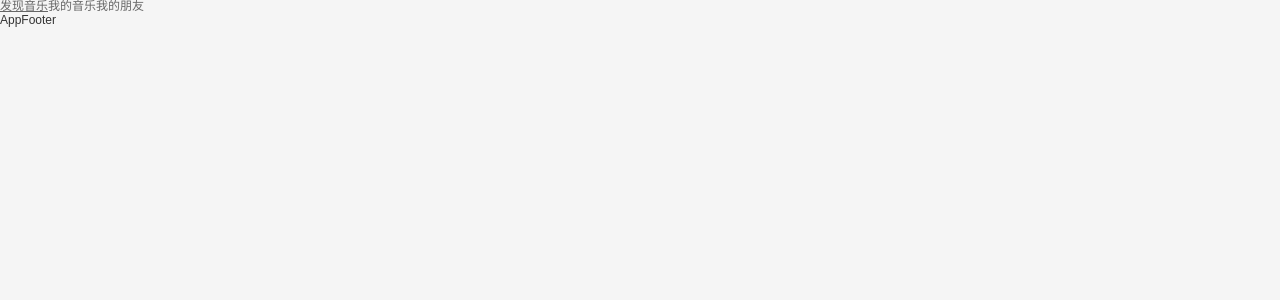
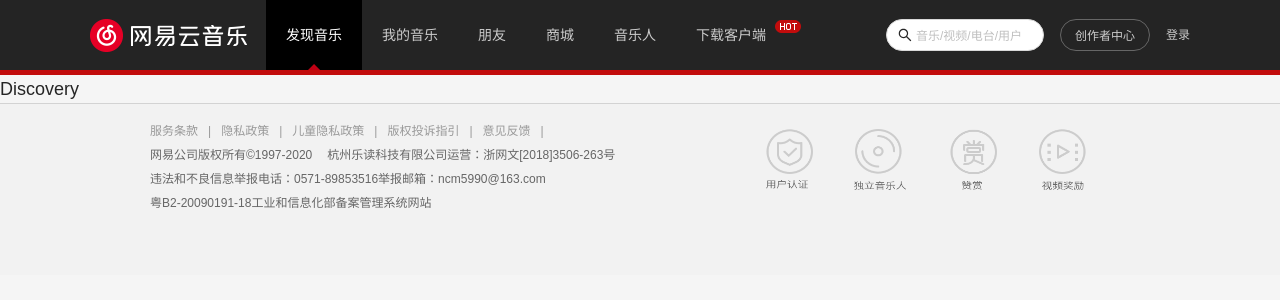
Before and after one commit to Linosau/react-music, a React (Create React App) app: page /#/discovery in a window 1280 px wide. Shown: the top 300 px of the page. Built offline with nearby package versions, Linux system fonts and the light colour scheme.

Commit message:
feat: complete header & footer components

```diff
--- /dev/null
+++ b/src/api/local-data.js
@@ -0,0 +1,64 @@
+export const headerLinks = [
+  {
+    title: '发现音乐',
+    link: '/discovery'
+  },
+  {
+    title: '我的音乐',
+    link: '/mine'
+  },
+  {
+    title: '朋友',
+    link: '/friends'
+  },
+  {
+    title: '商城',
+    link: 'https://music.163.com/store/product'
+  },
+  {
+    title: '音乐人',
+    link: 'https://music.163.com/nmusician/web/index#/'
+  },
+  {
+    title: '下载客户端',
+    link: 'https://music.163.com/#/download'
+  }
+]
+
+export const footerLinks = [
+  {
+    title: "服务条款",
+    link: "https://st.music.163.com/official-terms/service"
+  },
+  {
+    title: "隐私政策",
+    link: "https://st.music.163.com/official-terms/privacy"
+  },
+  {
+    title: "儿童隐私政策",
+    link: "https://st.music.163.com/official-terms/children"
+  },
+  {
+    title: "版权投诉指引",
+    link: "https://music.163.com/st/staticdeal/complaints.html"
+  },
+  {
+    title: "意见反馈",
+    link: "#"
+  }
+]
+
+export const footerImages = [
+  {
+    link: "https://music.163.com/st/userbasic#/auth"
+  },
+  {
+    link: "https://music.163.com/recruit"
+  },
+  {
+    link: "https://music.163.com/web/reward"
+  },
+  {
+    link: "https://music.163.com/uservideo#/plan"
+  }
+]
--- a/src/assets/css/base.css
+++ b/src/assets/css/base.css
@@ -1,5 +1,6 @@
 /* @import '~antd/dist/antd.css'; */
 @import "~normalize.css";
+@import '~antd/dist/antd.css';
 
 /* 样式的重置 */
 body, html, h1, h2, h3, h4, h5, h6, ul, ol, li, dl, dt, dd, header, menu, section, p, input, td, th, ins {
--- a/src/components/app-footer/index.js
+++ b/src/components/app-footer/index.js
@@ -1,9 +1,58 @@
-import React, { memo } from 'react'
+import React, { memo, Fragment } from 'react'
+import { footerLinks, footerImages } from '@/api/local-data'
+import { AppFooterWrapper, FooterLeft, FooterRight } from './style'
 
 export default memo(function AppFooter() {
   return (
-    <div>
-    AppFooter
-    </div>
+    <AppFooterWrapper>
+      <div className="content wrap-v2">
+        <FooterLeft className="left">
+          <div className="link">
+            {
+              footerLinks.map(item => {
+                return (
+                  <Fragment key={item.title}>
+                    <a href={item.link} target="_blank" rel="noopener noreferrer">{item.title}</a>
+                    <span className="line">|</span>
+                  </Fragment>
+                )
+              })
+            }
+          </div>
+          <div className="copyright">
+            <span>网易公司版权所有©1997-2020</span>
+            <span>
+              杭州乐读科技有限公司运营：
+              <a href="https://p1.music.126.net/Mos9LTpl6kYt6YTutA6gjg==/109951164248627501.png" rel="noopener noreferrer" target="_blank">浙网文[2018]3506-263号</a>
+            </span>
+          </div>
+          <div className="report">
+            <span>违法和不良信息举报电话：0571-89853516</span>
+            <span>
+              举报邮箱：
+              <a href="mailto:ncm5990@163.com" target="_blank" rel="noopener noreferrer">ncm5990@163.com</a>
+            </span>
+          </div>
+          <div className="info">
+            <span>粤B2-20090191-18</span>
+            <a href="http://www.beian.miit.gov.cn/publish/query/indexFirst.action" rel="noopener noreferrer" target="_blank">
+              工业和信息化部备案管理系统网站
+            </a>
+          </div>
+        </FooterLeft>
+        <FooterRight>
+          {
+            footerImages.map((item, index) => {
+              return (
+                <li key={item.link} className="item">
+                  <a className="link" href={item.link} rel="noopener noreferrer" target="_blank"> </a>
+                  <span className="title">{item.title}</span>
+                </li>
+              )
+            })
+          }
+        </FooterRight>
+      </div>
+    </AppFooterWrapper>
   )
 })
--- /dev/null
+++ b/src/components/app-footer/style.js
@@ -0,0 +1,89 @@
+import styled from 'styled-components'
+
+export const AppFooterWrapper = styled.div`
+  height: 172px;
+  color: #666;
+  border-top: 1px solid #d3d3d3;
+  background-color: #f2f2f2;
+
+  .content {
+    display: flex;
+    justify-content: space-between;
+    align-items: center;
+  }
+`
+
+export const FooterLeft = styled.div`
+  line-height: 24px;
+  padding-top: 15px;
+
+  .link {
+    a {
+      color: #999;
+    }
+    .line {
+      color: #999;
+      margin: 0 10px;
+    }
+  }
+
+  .copyright {
+    span {
+      margin-right: 15px;
+    }
+  }
+`
+
+export const FooterRight = styled.div`
+  display: flex;
+
+  .item {
+    display: flex;
+    flex-direction: column;
+    align-items: center;
+    margin-right: 40px;
+    .link {
+      display: block;
+      width: 50px;
+      height: 45px;
+      background-image: url(${require("@/assets/img/sprite_footer_02.png")});
+      background-size: 110px 450px;
+    }
+    :nth-child(1) .link {
+      background-position: -60px -101px;
+    }
+    :nth-child(2) .link {
+      background-position: 0 0;
+    }
+    :nth-child(3) .link {
+      background-position: -60px -50px;
+    }
+    :nth-child(4) .link {
+      background-position: 0 -101px;
+    }
+
+    .title {
+      margin-top: 5px;
+      display: block;
+      width: 52px;
+      height: 10px;
+      background-image: url(${require("@/assets/img/sprite_footer_01.png")});
+      background-size: 180px 100px;
+    }
+    :nth-child(1) .title {
+      background-position: -1px -90px;
+    }
+    :nth-child(2) .title {
+      background-position: 0 0;
+      margin-top: 7px;
+    }
+    :nth-child(3) .title {
+      background-position: 0 -54px;
+      margin-top: 6px;
+    }
+    :nth-child(4) .title {
+      background-position: -1px -72px;
+      margin-top: 6px;
+    }
+  }
+`
--- a/src/components/app-header/index.js
+++ b/src/components/app-header/index.js
@@ -1,12 +1,52 @@
 import React, { memo } from 'react'
 import { NavLink } from 'react-router-dom'
+import { headerLinks } from '@/api/local-data'
+import { Input } from 'antd'
+import { SearchOutlined } from '@ant-design/icons'
+import {
+  HeaderWrapper,
+  HeaderLeft,
+  HeaderRight
+} from './style'
 
 export default memo(function AppHeader() {
+  const showItem = (item, index) => {
+    if (index < 3) {
+      return (
+        <NavLink to={item.link}>
+          {item.title}
+          <i className="sprite_01 icon"></i>
+        </NavLink>
+      )
+    } else {
+      return <a href={item.link} target="_blank" rel="noopener noreferrer">{item.title}</a>
+    }
+  }
+
   return (
-    <div>
-      <NavLink to="/">发现音乐</NavLink>
-      <NavLink to="mine">我的音乐</NavLink>
-      <NavLink to="friends">我的朋友</NavLink>
-    </div>
+    <HeaderWrapper>
+      <div className="content wrap-v1">
+        <HeaderLeft>
+          <a className="logo sprite_01" href="#/">网易云音乐</a>
+          <ul className="select-list">
+            {
+              headerLinks.map((item, index) => {
+                return (
+                  <div key={item.title} className="select-item">
+                    { showItem(item, index) }
+                  </div>
+                )
+              })
+            }
+          </ul>
+        </HeaderLeft>
+        <HeaderRight>
+          <Input prefix={<SearchOutlined />} placeholder="音乐/视频/电台/用户" className="search" />
+          <div className="center">创作者中心</div>
+          <div className="">登录</div>
+        </HeaderRight>
+      </div>
+      <div className="divider"></div>
+    </HeaderWrapper>
   )
 })
--- /dev/null
+++ b/src/components/app-header/style.js
@@ -0,0 +1,102 @@
+import styled from 'styled-components'
+
+export const HeaderWrapper = styled.div`
+  height: 75px;
+  font-size: 14px;
+  background-color: #242424;
+
+  .content {
+    display: flex;
+    justify-content: space-between;
+  }
+
+  .divider {
+    height: 5px;
+    background-color: #c20c0c;
+  }
+`
+
+export const HeaderLeft = styled.div`
+  display: flex;
+
+  .logo {
+    display: block;
+    width: 176px;
+    height: 70px;
+    background-position: 0 0;
+    text-indent: -9999px;
+  }
+
+  .select-list {
+    display: flex;
+    line-height: 70px;
+    .select-item {
+      position: relative;
+
+      a {
+        display: block;
+        padding: 0 20px;
+        color: #ccc;
+      }
+
+      :last-of-type a {
+        position: relative;
+        ::after {
+          content: "";
+          position: absolute;
+          top: 20px;
+          right: -15px;
+          width: 28px;
+          height: 19px;
+          background-image: url(${require("@/assets/img/sprite_01.png")});
+          background-position: -190px 0;
+        }
+      }
+
+      &:hover a, .active {
+        color: #fff;
+        background: #000;
+        text-decoration: none;
+      }
+
+      .active .icon {
+        position: absolute;
+        bottom: -1px;
+        left: 50%;
+        display: inline-block;
+        width: 12px;
+        height: 7px;
+        transform: translate(-50%, 0);
+        background-position: -226px 0;
+      }
+    }
+  }
+`
+
+export const HeaderRight = styled.div`
+  display: flex;
+  align-items: center;
+  font-size: 12px;
+  color: #ccc;
+
+  .search {
+    width: 158px;
+    height: 32px;
+    border-radius: 16px;
+    input {
+      &::placeholder {
+        font-size: 12px;
+      }
+    }
+  }
+
+  .center {
+    width: 90px;
+    height: 32px;
+    line-height: 32px;
+    text-align: center;
+    border: 1px solid #666;
+    border-radius: 16px;
+    margin: 0 16px;
+  }
+`
--- a/src/router/index.js
+++ b/src/router/index.js
@@ -1,3 +1,5 @@
+import React from 'react'
+import { Redirect } from 'react-router-dom'
 import Discovery from '@/pages/discovery'
 import Mine from '@/pages/mine'
 import Friends from '@/pages/friends'
@@ -6,6 +8,12 @@ const routes = [
   {
     path: '/',
     exact: true,
+    render: () => (
+      <Redirect to="/discovery" />
+    )
+  },
+  {
+    path: '/discovery',
     component: Discovery
   },
   {
```
